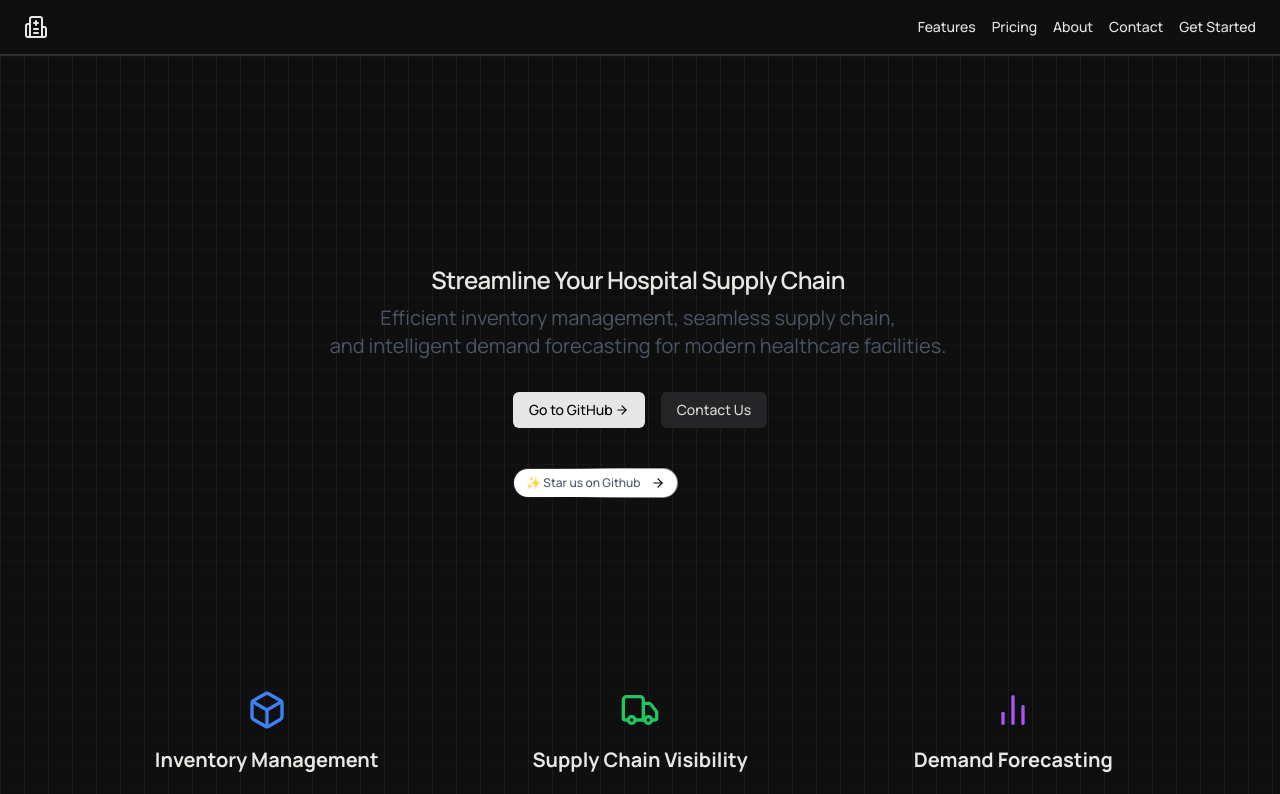
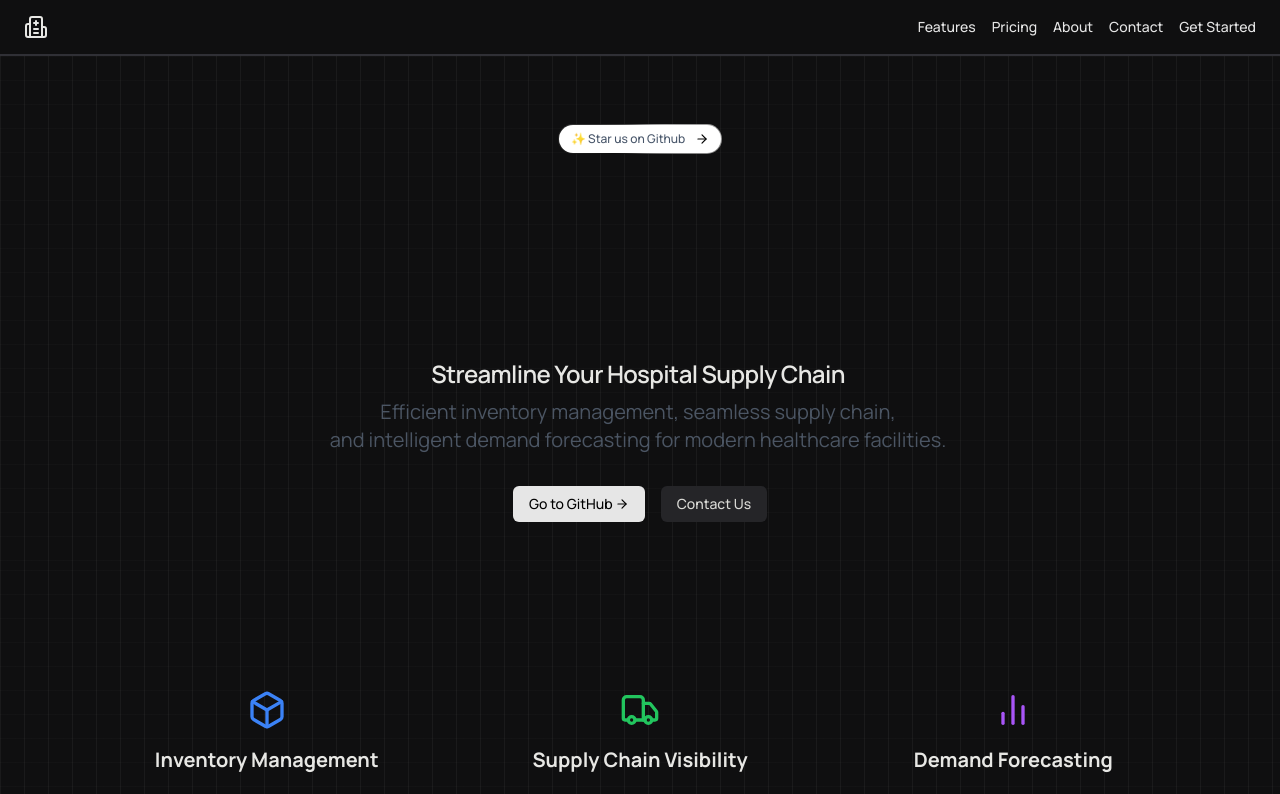
Before and after one commit to MediNexus-SIH/web-app, a Next.js app: page / in a window 1280 px wide. Shown: the top 794 px of the page. Built offline with nearby package versions, Linux system fonts and the light colour scheme.

Commit message:
UI Bag fix1

```diff
--- a/src/app/page.tsx
+++ b/src/app/page.tsx
@@ -27,6 +27,9 @@ const HomePage = () => {
       <div className="flex-grow bg-background items-center p-8 lg:p-12 bg-[linear-gradient(to_right,#4f4f4f2e_1px,transparent_1px),linear-gradient(to_bottom,#8080800a_1px,transparent_1px)] bg-[size:24px_24px]">
         <div className="max-w-6xl mx-auto flex flex-col items-center gap-12 lg:gap-16">
           <div className="flex flex-col justify-center items-center">
+            <RevealAnimation className="my-5">
+              <GithubBadge />
+            </RevealAnimation>
             <div className="text-center text-4xl sm:text-6xl font-bold">
               <TypewriterTitle />
             </div>
@@ -65,11 +68,7 @@ const HomePage = () => {
                   <Button variant="secondary">Contact Us</Button>
                 </RevealAnimation>
               </div>
-            <RevealAnimation>
-              <GithubBadge />
-            </RevealAnimation>
             </div>
-
           </div>
         </div>
       </div>
```
Lines whose indentation alone changed are shown as unchanged.
